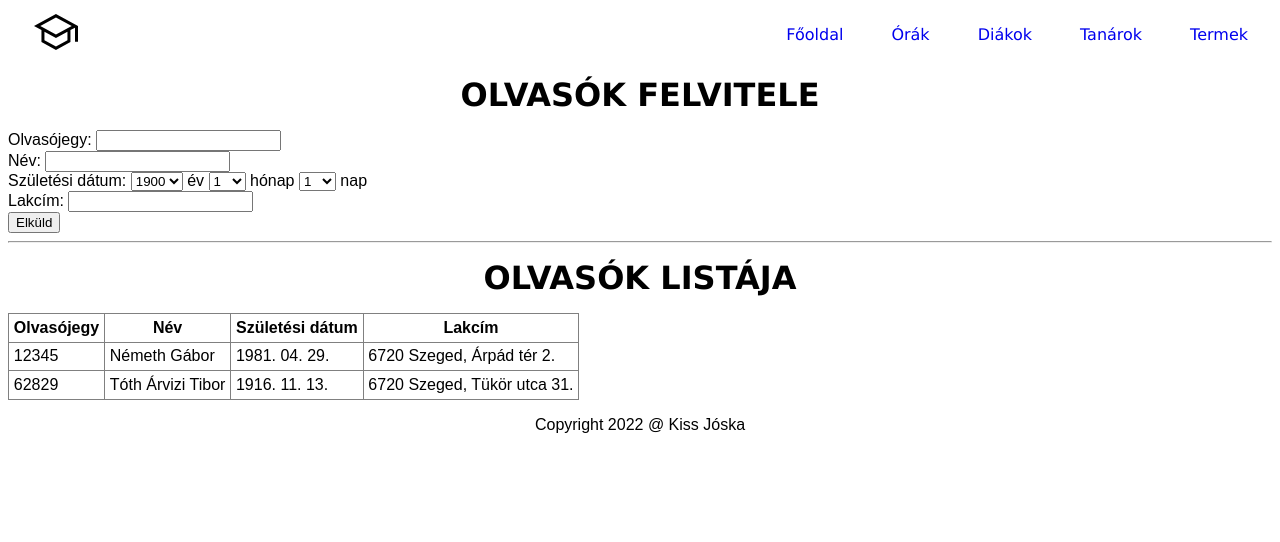
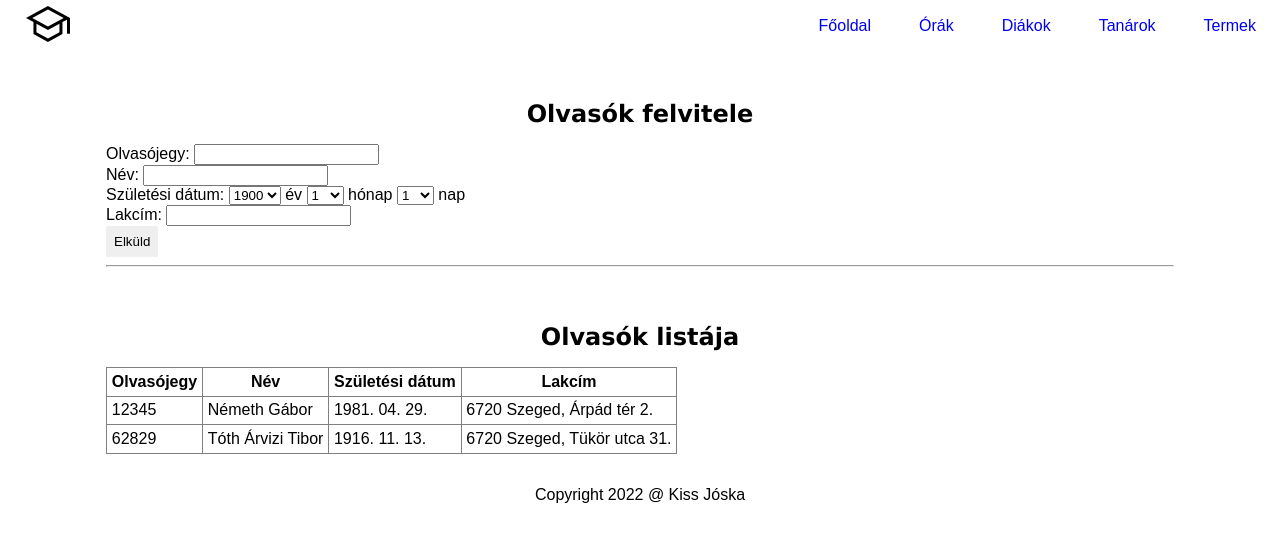
Before and after one commit to BarnaGergely/SZTEAdatBProgram-iskola, a PHP site: page /olvasok.php in a window 1280 px wide. Shown: the top 542 px of the page. Run offline with PHP 8.4, Linux system fonts and the light colour scheme; data comes from the database, SQL or seed files in the repository.

Commit message:
stílis javítása

```diff
--- a/src/index.php
+++ b/src/index.php
@@ -1,6 +1,7 @@
 <?php
 require_once('head.html');
 ?>
+<section class="container">
     <h1>Üdvözlünk a könyvtárban!</h1>
 
     <h2>Módosítások a sablonon: </h2>
@@ -20,6 +21,7 @@ require_once('head.html');
         <li>személyre szabni a kommenteket, függvényeket, fájlneveket, mappa rendszert, stb., hogy ne annyira látszódjon hogy másolt</li>
         <li>Megírni a lényegi működését a programnak</li>
     </ul>
+</section>
 
 <?php
 require_once('footer.html');
--- a/src/konyvek.php
+++ b/src/konyvek.php
@@ -1,6 +1,7 @@
 <?php
 require_once('head.html');
 ?>
+<section class="container">
 
    <h1>Könyvek felvitele</h1>
 
@@ -23,9 +24,9 @@ require_once('head.html');
       <br>
       <input type="submit" value="Elküld" />
    </form>
-
-
    <hr />
+</section>
+<section class="container">
    <h1>Könyvek listája</h1>
 
    <table border="1">
@@ -37,6 +38,7 @@ require_once('head.html');
          <th>Év</th>
       </tr>
 
+</section>
 <?php
 
 $konyvek = konyvlistatLeker(); // ez egy eredményhalmazt ad vissza
--- a/src/olvasok.php
+++ b/src/olvasok.php
@@ -2,8 +2,7 @@
 require_once('head.html');
 ?>
 
-
-
+<section class="container">
 
 	<h1>Olvasók felvitele</h1>
 
@@ -17,24 +16,24 @@ require_once('head.html');
 		<label>Születési dátum: </label>
 		<select name="szulev" />
 		<?php
-		for ($i=1900; $i<2100; $i++) {
-			echo '<option value="'.$i.'">'.$i.'</option>';
+		for ($i = 1900; $i < 2100; $i++) {
+			echo '<option value="' . $i . '">' . $i . '</option>';
 		}
 		?>
 		</select> év
 
 		<select name="szulhonap" />
 		<?php
-		for ($i=1; $i<12; $i++) {
-			echo '<option value="'.$i.'">'.$i.'</option>';
+		for ($i = 1; $i < 12; $i++) {
+			echo '<option value="' . $i . '">' . $i . '</option>';
 		}
 		?>
 		</select> hónap
 
 		<select name="szulnap" />
 		<?php
-		for ($i=1; $i<31; $i++) {
-			echo '<option value="'.$i.'">'.$i.'</option>';
+		for ($i = 1; $i < 31; $i++) {
+			echo '<option value="' . $i . '">' . $i . '</option>';
 		}
 		?>
 		</select> nap
@@ -46,7 +45,9 @@ require_once('head.html');
 	</form>
 
 
-<hr/>
+	<hr />
+</section>
+<section class="container">
 	<h1>Olvasók listája</h1>
 
 	<table border="1">
@@ -63,12 +64,12 @@ require_once('head.html');
 
 		// soronként dolgozzuk fel az eredményt
 		// minden sort egy asszociatív tömbben kapunk meg
-    while( $egySor = mysqli_fetch_assoc($olvasok) ) {
+		while ($egySor = mysqli_fetch_assoc($olvasok)) {
 			echo '<tr>';
-		echo '<td>'. $egySor["olvasojegy"] .'</td>';
-		echo '<td>'. $egySor["nev"] .'</td>';
-		echo '<td>'. date_format(date_create($egySor["szuldatum"]), 'Y. m. d.') .'</td>';
-		echo '<td>'. $egySor["lakcim"] .'</td>';
+			echo '<td>' . $egySor["olvasojegy"] . '</td>';
+			echo '<td>' . $egySor["nev"] . '</td>';
+			echo '<td>' . date_format(date_create($egySor["szuldatum"]), 'Y. m. d.') . '</td>';
+			echo '<td>' . $egySor["lakcim"] . '</td>';
 
 			echo '</tr>';
 		}
@@ -76,7 +77,7 @@ require_once('head.html');
 
 		?>
 	</table>
-
+</section>
 
 <?php
 require_once('footer.html');
--- a/src/style.css
+++ b/src/style.css
@@ -1,3 +1,4 @@
+/* <><><><><><>  General  <><><><><><> */
 :root {
   /*globális változók helye*/
 }
@@ -12,7 +13,7 @@ html {
 
 body {
   background-color: ;
-    /*margin: 0;*/
+  margin: 0;
 }
 
 p {
@@ -28,7 +29,7 @@ h6 {
   font-family: Verdana, Geneva, Tahoma, sans-serif;
   font-weight: bold;
   text-align: center;
-  text-transform: uppercase;
+  /*text-transform: uppercase;*/
 
   padding: 0;
   margin: 1rem;
@@ -40,12 +41,40 @@ a {
 a:hover {
   color: ;
 }
+/* <><><><><><>-  Layout  <><><><><><> */
+.container {
+  background-color: ;
+  margin-bottom: 1rem;
+  margin-top: 1rem;
+  margin: 0 auto;
+  max-width: 1100px;
+  padding: 1rem;
+}
+
+/* <><><><><><>-  Button  <><><><><><> */
+
+button,
+input[type="reset"],
+input[type="submit"] {
+  background-color: ;
+  border: 0;
+  color: ;
+  padding: 0.5rem;
+}
+
+button:hover,
+input[type="reset"]:hover,
+input[type="submit"]:hover {
+  background-color: ;
+
+}
+
+/* <><><><><><> Header and menu <><><><><><> */
 
 header {
   background-color: ;
   border-bottom-left-radius: ;
   border-bottom-right-radius: ;
-    font-family: "Rubik", Verdana, sans-serif;
   margin-bottom: 1rem;
   padding: 0.4rem;
 }
@@ -75,8 +104,10 @@ header {
   margin-left: 3rem;
 }
 
+/*   Table  - */
+
 table {
-    background-color:;
+  background-color: ;
   border-collapse: collapse;
 }
 
```
Also changed, not shown: src/kolcsonzesek.php (+21 -17 lines). Lines whose indentation alone changed are shown as unchanged.
